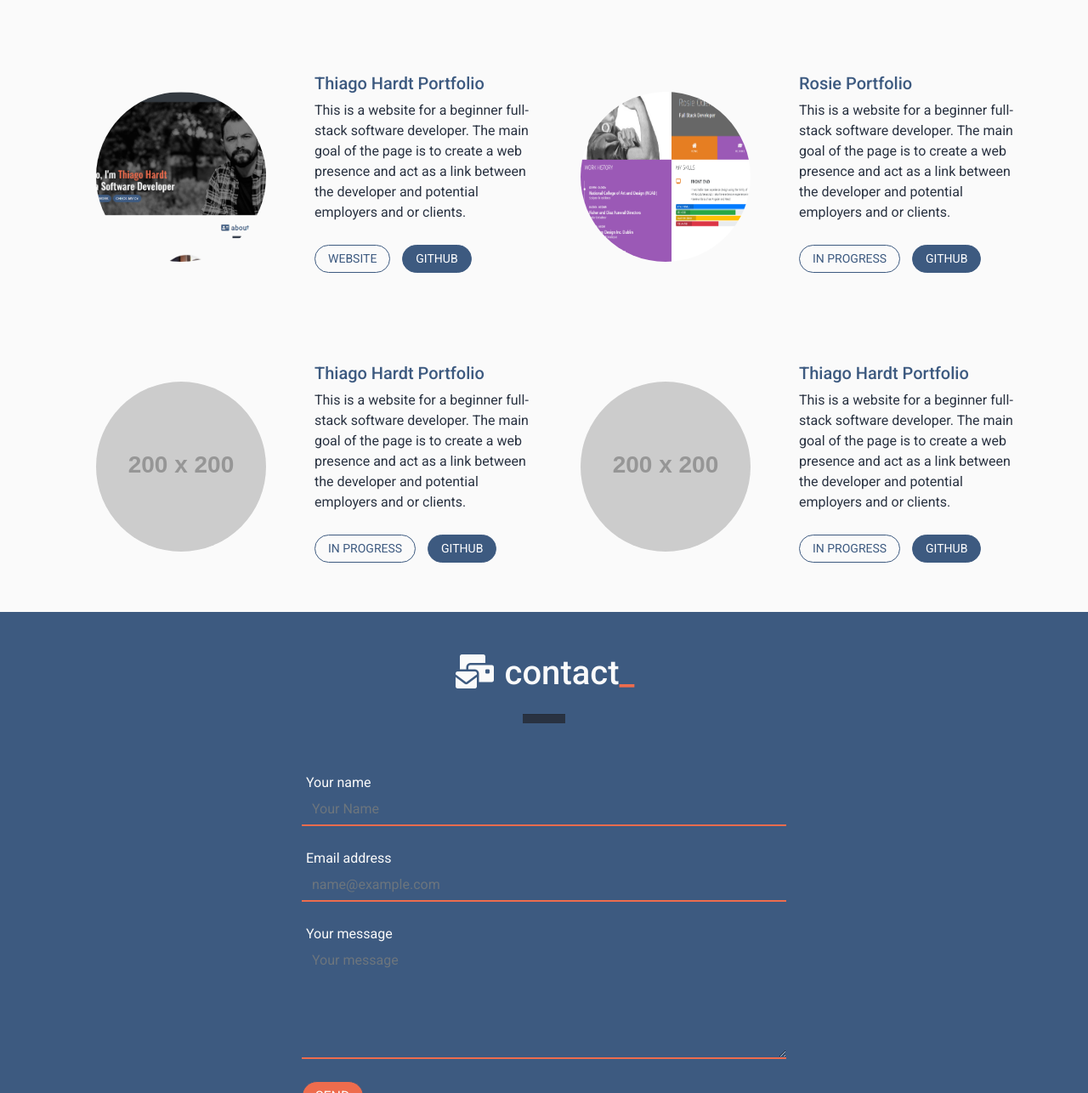
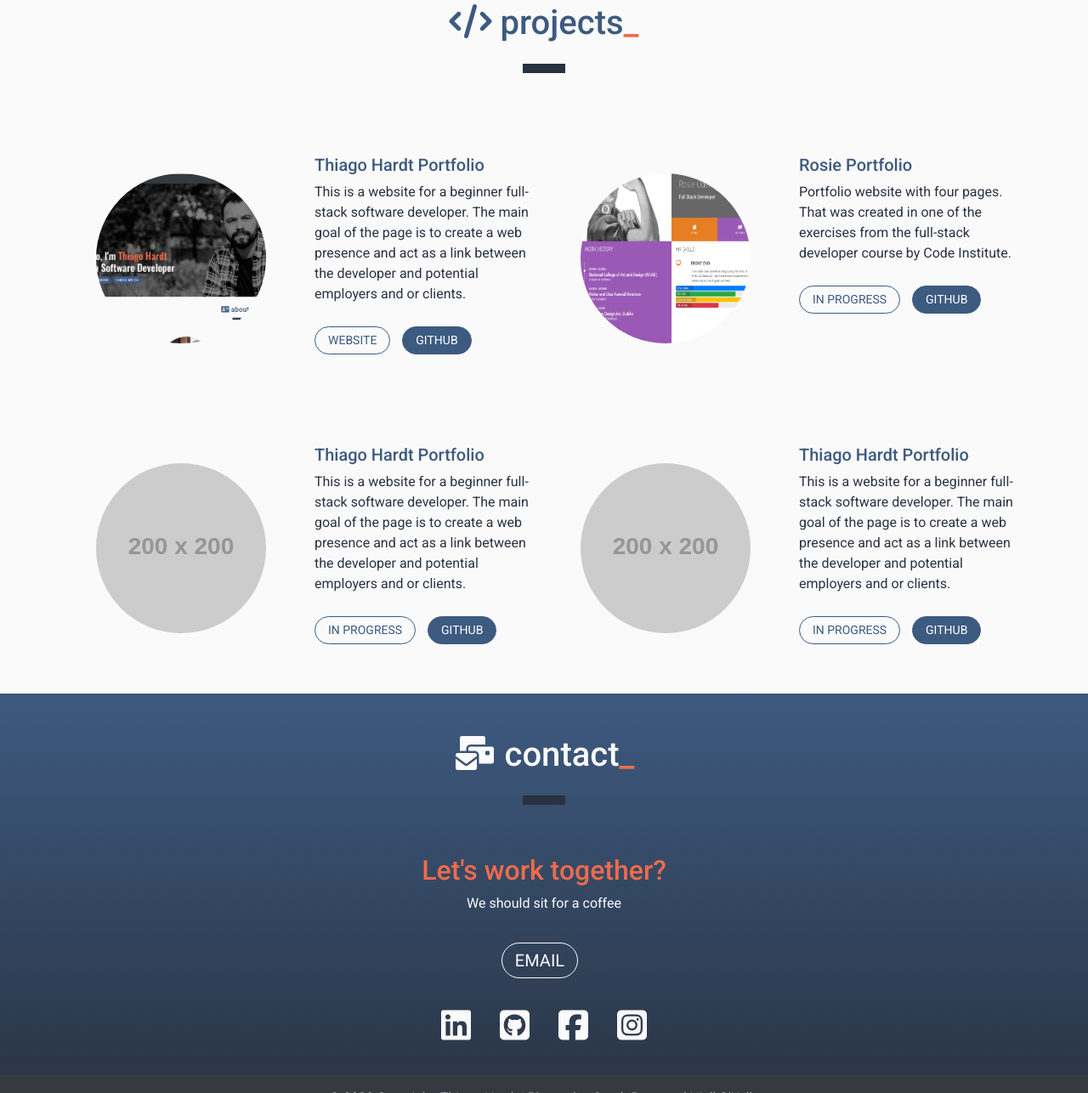
Before and after one commit to ThiagoHardt/thiago-hardt-portfolio, a plain HTML site: page index.html in a window 1280 px wide. Shown: the part 1514-2800 px from the top of the page at 85% size. Drawn offline with nearby package versions, Linux system fonts and the light colour scheme; placeholder pictures from the web are drawn by us.

Commit message:
Update Contact
fixed some links and added Scroll Reveal

```diff
--- a/assets/css/style.css
+++ b/assets/css/style.css
@@ -33,12 +33,6 @@ h5 {
 
 p {
   color: #293241;
-}
-
-label {
-  padding-left: 5px;
-  margin-bottom: 1px;
-  margin-top: 10px;
 }
 
 .btn-primary {
@@ -77,6 +71,11 @@ label {
   background-color: #3d5a80 !important;
   border-color: #3d5a80 !important;
   color: #fafafa;
+}
+
+.btn-disabled {
+  pointer-events: none;
+  cursor: default;
 }
 
 .btn-light {
@@ -243,6 +242,11 @@ https://medium.com/@biancapower/how-to-make-a-rectangle-image-a-circle-in-css-2f
 .container-contact {
   height: auto;
   position: absolute;
+  background: linear-gradient(
+    180deg,
+    rgba(61, 90, 128, 1) 0%,
+    rgba(41, 50, 65, 1) 100%
+  );
 }
 
 .container-footer {
@@ -251,62 +255,33 @@ https://medium.com/@biancapower/how-to-make-a-rectangle-image-a-circle-in-css-2f
   margin-top: auto;
 }
 
-.container-contact--form {
-  max-width: 600px;
-}
-
 .text-copyright {
   margin: 15px;
   font-weight: 300;
-  text-decoration: none;
 }
-
-.form-control:hover {
-  border-color: #ee6c4d;
-  opacity: 0.5;
+a:hover {
+  color: #293241;
+  transition: ease-in-out 0.3s;
 }
 
 .icon-footer {
-  font-size: 2rem;
+  font-size: 2.5rem;
   color: #fafafa;
   margin: 15px;
 }
 
-.form-control {
-  border: none;
-  border-bottom: 2px solid #ee6c4d;
-  background-color: transparent;
-  border-radius: 0;
-  color: #fafafa;
+.icon-footer:hover {
+  color: #293241;
+  transition: ease-in-out 0.3s;
 }
 
-.form-control:hover,
-.form-control:active,
-.form-control:focus {
-  background-color: #293241;
-  box-shadow: none;
-  border-color: #3d5a80;
-  color: #fafafa;
+.email-container {
+  text-align: center;
+  padding: 10px;
+  width: auto;
 }
 
-/* Changes the autocompletion style  */
-/* https://css-tricks.com/snippets/css/change-autocomplete-styles-webkit-browsers/ */
-
-input:-webkit-autofill,
-input:-webkit-autofill:focus,
-textarea:-webkit-autofill,
-textarea:-webkit-autofill:focus,
-select:-webkit-autofill,
-select:-webkit-autofill:focus {
-  border: none;
-  border-bottom: 2px solid #ee6c4d;
-  -webkit-text-fill-color: #fafafa;
-  -webkit-box-shadow: 0 0 0px 1000px #3d5a80 inset;
-  transition: background-color 5000s ease-in-out 0s;
+.email-container .btn-outline-primary {
+  color: #fafafa;
+  border-color: #fafafa;
 }
-
-input:-webkit-autofill:hover,
-textarea:-webkit-autofill:hover,
-select:-webkit-autofill:hover {
-  -webkit-box-shadow: 0 0 0px 1000px #293241 inset;
-}
--- a/index.html
+++ b/index.html
@@ -13,16 +13,22 @@
       integrity="sha384-JcKb8q3iqJ61gNV9KGb8thSsNjpSL0n8PARn9HuZOnIxN0hoP+VmmDGMN5t9UJ0Z"
       crossorigin="anonymous"
     />
-    <script src="https://kit.fontawesome.com/ad3578afcd.js" crossorigin="anonymous"></script>
     <link rel="stylesheet" href="assets/css/style.css" />
+    <script
+      src="https://kit.fontawesome.com/ad3578afcd.js"
+      crossorigin="anonymous"
+    ></script>
+    <script src="https://unpkg.com/scrollreveal"></script>
 
     <title>Thiago Hardt | Software Developer</title>
   </head>
 
   <body data-spy="scroll" data-target=".navbar" data-offset="500">
-
     <!-- Navigation Bar -->
-    <nav id="navbar" class="navbar navbar-expand-lg fixed-top navbar-dark bg-dark">
+    <nav
+      id="navbar"
+      class="navbar navbar-expand-lg fixed-top navbar-dark bg-dark"
+    >
       <a class="navbar-brand" href="index.html">Thiago Hardt</a>
       <button
         class="navbar-toggler"
@@ -39,9 +45,7 @@
       <div class="collapse navbar-collapse" id="navbarToggler">
         <ul class="navbar-nav ml-auto mt-2 mt-lg-0">
           <li class="nav-item">
-            <a class="nav-link hvr-underline-from-center" href="#home"
-              >Home</a
-            >
+            <a class="nav-link hvr-underline-from-center" href="#home">Home</a>
           </li>
           <li class="nav-item">
             <a class="nav-link hvr-underline-from-center" href="#about"
@@ -76,7 +80,11 @@
             <a class="btn btn-primary btn-lg c-light" href="#projects">
               VIEW MY WORK
             </a>
-              <a class="btn btn-primary btn-lg c-light" href="assets\Untitled document.pdf" target="_blank">
+            <a
+              class="btn btn-primary btn-lg c-light"
+              href="assets\Untitled document.pdf"
+              target="_blank"
+            >
               CHECK MY CV
             </a>
           </div>
@@ -86,15 +94,21 @@
 
     <!-- About -->
     <section id="about">
-      <div class="container mt-5">
+      <div class="container mt-5 pt-5">
         <div class="row justify-content-center">
-          <h1><i class="fas fa-address-card"></i> about<span class="c-orange">_</span></h1>
+          <h1>
+            <i class="fas fa-address-card"></i> about<span class="c-orange"
+              >_</span
+            >
+          </h1>
         </div>
         <hr class="linebreak mb-5" />
         <div class="row">
           <div class="col-lg-6">
             <div class="container mt-5">
-              <div class="container image-cropper--profile mb-5 justify-content-center">
+              <div
+                class="container image-cropper--profile mb-5 justify-content-center"
+              >
                 <img
                   src="assets\img\programming2.jpg"
                   alt="Thiago Profile Image"
@@ -111,7 +125,11 @@
                 obcaecati dolor asperiores! A.
               </p>
               <div class="d-flex justify-content-end ml-0">
-                <a class="btn btn-outline-primary btn-lg" href="assets\Untitled document.pdf" target="_blank">
+                <a
+                  class="btn btn-outline-primary btn-lg"
+                  href="assets\Untitled document.pdf"
+                  target="_blank"
+                >
                   CHECK MY CV
                 </a>
               </div>
@@ -119,7 +137,9 @@
           </div>
           <div class="col-lg-6 my-2">
             <div class="container mb-5 mt-5">
-              <h2 class="mt-5"><i class="fas fa-laptop-code"></i> Technologies</h2>
+              <h2 class="mt-5">
+                <i class="fas fa-laptop-code"></i> Technologies
+              </h2>
               <div class="progress my-2" style="height: 30px">
                 <div
                   class="progress-bar bg-orange"
@@ -188,9 +208,11 @@
 
     <!-- Projects -->
     <section id="projects">
-      <div class="container-fluid mt-5">
+      <div class="container-fluid mt-5 pt-5">
         <div class="row justify-content-center">
-          <h1><i class="fas fa-code"></i> projects<span class="c-orange">_</span></h1>
+          <h1>
+            <i class="fas fa-code"></i> projects<span class="c-orange">_</span>
+          </h1>
         </div>
         <hr class="linebreak mb-5" />
         <div class="container">
@@ -213,10 +235,18 @@
                 a link between the developer and potential employers and or
                 clients.
               </p>
-              <button type="button" class="btn btn-outline-primary btn-sm">
+              <a
+                class="btn btn-outline-primary btn-sm"
+                href="https://github.com/ThiagoHardt/thiago-hardt-portfolio"
+                target="_blank"
+              >
                 WEBSITE
-              </button>
-              <a class="btn btn-primary btn-sm" href="https://github.com/ThiagoHardt/thiago-hardt-portfolio" target="_blank">
+              </a>
+              <a
+                class="btn btn-primary btn-sm"
+                href="https://github.com/ThiagoHardt/thiago-hardt-portfolio"
+                target="_blank"
+              >
                 GITHUB
               </a>
             </div>
@@ -233,15 +263,21 @@
             <div class="col-lg-3 my-5">
               <h5>Rosie Portfolio</h5>
               <p>
-                This is a website for a beginner full-stack software developer.
-                The main goal of the page is to create a web presence and act as
-                a link between the developer and potential employers and or
-                clients.
+                Portfolio website with four pages. That was created in one of the exercises
+                from the full-stack developer course by Code Institute.
               </p>
-              <button type="button" class="btn btn-outline-primary btn-sm">
+              <a
+                class="btn btn-outline-primary btn-sm btn-disabled"
+                href="#"
+                target="_blank"
+              >
                 IN PROGRESS
-              </button>
-              <a class="btn btn-primary btn-sm" href="https://github.com/ThiagoHardt/Rosie" target="_blank">
+              </a>
+              <a
+                class="btn btn-primary btn-sm"
+                href="https://github.com/ThiagoHardt/rosie"
+                target="_blank"
+              >
                 GITHUB
               </a>
             </div>
@@ -263,12 +299,20 @@
                 a link between the developer and potential employers and or
                 clients.
               </p>
-              <button type="button" class="btn btn-outline-primary btn-sm">
+              <a
+                class="btn btn-outline-primary btn-sm btn-disabled"
+                href="#"
+                target="_blank"
+              >
                 IN PROGRESS
-              </button>
-              <button type="button" class="btn btn-primary btn-sm">
+              </a>
+              <a
+                class="btn btn-primary btn-sm"
+                href="https://github.com/ThiagoHardt/thiago-hardt-portfolio"
+                target="_blank"
+              >
                 GITHUB
-              </button>
+              </a>
             </div>
             <div class="col-lg-3 my-5 align-self-center">
               <!-- Image to be changed -->
@@ -288,12 +332,20 @@
                 a link between the developer and potential employers and or
                 clients.
               </p>
-              <button type="button" class="btn btn-outline-primary btn-sm">
+              <a
+                class="btn btn-outline-primary btn-sm btn-disabled"
+                href="#"
+                target="_blank"
+              >
                 IN PROGRESS
-              </button>
-              <button type="button" class="btn btn-primary btn-sm">
+              </a>
+              <a
+                class="btn btn-primary btn-sm"
+                href="https://github.com/ThiagoHardt/thiago-hardt-portfolio"
+                target="_blank"
+              >
                 GITHUB
-              </button>
+              </a>
             </div>
           </div>
         </div>
@@ -304,73 +356,91 @@
     <footer id="contact">
       <div class="container-fluid container-contact bg-blue">
         <div class="row justify-content-center">
-          <h1 class="mt-5 c-light"><i class="fas fa-mail-bulk c-light"></i> contact<span class="c-orange">_</span></h1>
+          <h1 class="mt-5 c-light">
+            <i class="fas fa-mail-bulk c-light"></i> contact<span
+              class="c-orange"
+              >_</span
+            >
+          </h1>
         </div>
         <hr class="linebreak mb-5" />
-        <div class="row justify-content-center">
+        <div class="container email-container">
+          <div class="row">
             <div class="col">
-            <div class="container container-contact--form mb-5">
-              <form>
-                <div class="form-group c-light">
-                  <label for="name">Your name</label>
-                  <input
-                  type="text"
-                  class="form-control"
-                  id="name"
-                  placeholder="Your Name"
-                  required
-                  />
+              <h2 class="c-orange">Let's work together?</h2>
+              <p class="c-light mb-4">We should sit for a coffee</p>
+              <a
+                class="btn btn-outline-primary btn-lg"
+                href="mailto:thiago.hardts@gmail.com.com"
+                target="_blank"
+              >
+                EMAIL
+              </a>
             </div>
-                <div class="form-group c-light">
-                  <label for="emailInput">Email address</label>
-                  <input
-                  type="email"
-                  class="form-control"
-                  id="emailInput"
-                  placeholder="name@example.com"
-                  required
-                  />
           </div>
-                <div class="form-group c-light">
-                  <label for="messageForm">Your message</label>
-                  <textarea
-                  class="form-control"
-                  id="messageForm"
-                  rows="5"
-                  placeholder="Your message"
-                  required
-                  ></textarea>
-                </div>
-                <input
-                class="btn btn-primary bg-orange"
-                type="submit"
-                value="SEND"
-                />
-              </form>
         </div>
         <div class="row">
           <div class="col">
-                <div class="container text-center">
-                <i class="fab fa-facebook-square icon-footer"></i>
-                <i class="fab fa-linkedin icon-footer"></i>
-                <i class="fab fa-github-square icon-footer"></i>
-                <i class="fab fa-instagram-square icon-footer"></i>
-              </div>
-              </div>
+            <div class="container mb-4 text-center">
+              <a href="https://www.linkedin.com/in/thiago-hardt-461144195" target="_blank"><i class="fab fa-linkedin icon-footer"></i></a>
+              <a href="https://github.com/ThiagoHardt" target="_blank"><i class="fab fa-github-square icon-footer"></i>
+              <a href="https://www.facebook.com/thiago.hardt/" target="_blank"><i class="fab fa-facebook-square icon-footer"></i></a>
+              <a href="https://www.instagram.com/thiagohardt/" target="_blank"><i class="fab fa-instagram-square icon-footer"></i></a>
             </div>
           </div>
         </div>
         <div class="row container-footer bg-dark">
           <div class="col">
             <div class="text-center text-copyright c-light">
-              <a>© 2020 Copyright:<a href="#"> Thiago Hardt</a> | <a>Photos by:
-                <a href="https://www.sarahryanphoto.com/?fbclid=IwAR3730d96HQXLyUQcNkw34EYJ9-y29WRntj8SY_hU9366dvhbUaDK2_jgeo" target="_blank">Sarah Ryan</a> and
-                <a href="https://niallokelly.com/?fbclid=IwAR3730d96HQXLyUQcNkw34EYJ9-y29WRntj8SY_hU9366dvhbUaDK2_jgeo" target="_blank"> Niall O'Kelly</a></p>
+              © 2020 Copyright:<a href="#" target="_blank"> Thiago Hardt</a> |
+              Photos by:
+              <a
+                href="https://www.sarahryanphoto.com/?fbclid=IwAR3730d96HQXLyUQcNkw34EYJ9-y29WRntj8SY_hU9366dvhbUaDK2_jgeo"
+                target="_blank"
+                >Sarah Ryan</a
+              >
+              and
+              <a
+                href="https://niallokelly.com/?fbclid=IwAR3730d96HQXLyUQcNkw34EYJ9-y29WRntj8SY_hU9366dvhbUaDK2_jgeo"
+                target="_blank"
+              >
+                Niall O'Kelly</a
+              >
             </div>
           </div>
         </div>
       </div>
     </footer>
+
+    <!-- Scroll Reveal -->
+    <script>
+    ScrollReveal().reveal('#navbar', { duration: 1500 });
+
+    ScrollReveal().reveal('.jumbotron', {
+    delay: 500,
+    useDelay: 'onload',
+    reset: true,
+    });
+
+    ScrollReveal().reveal('#about', {
+    delay: 500,
+    useDelay: 'onload',
+    reset: true,
+    });
+
+    ScrollReveal().reveal('#projects', {
+    delay: 500,
+    useDelay: 'onload',
+    reset: true,
+    });
+
+    ScrollReveal().reveal('#contact', {
+    delay: 500,
+    useDelay: 'onload',
+    reset: true,
+    });
+
+    </script>
     <script
       src="https://code.jquery.com/jquery-3.5.1.slim.min.js"
       integrity="sha384-DfXdz2htPH0lsSSs5nCTpuj/zy4C+OGpamoFVy38MVBnE+IbbVYUew+OrCXaRkfj"
```
Lines whose indentation alone changed are shown as unchanged.
